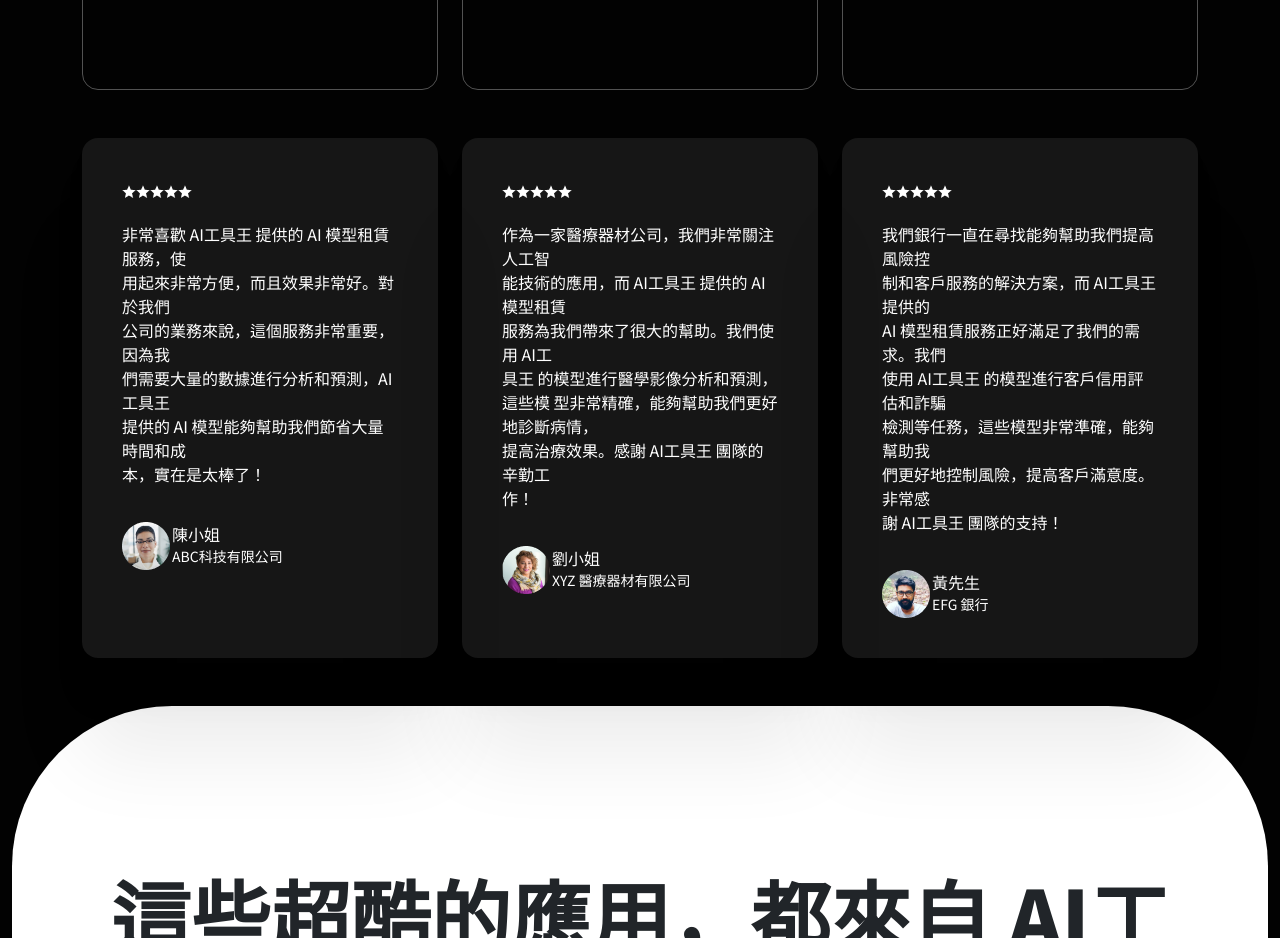
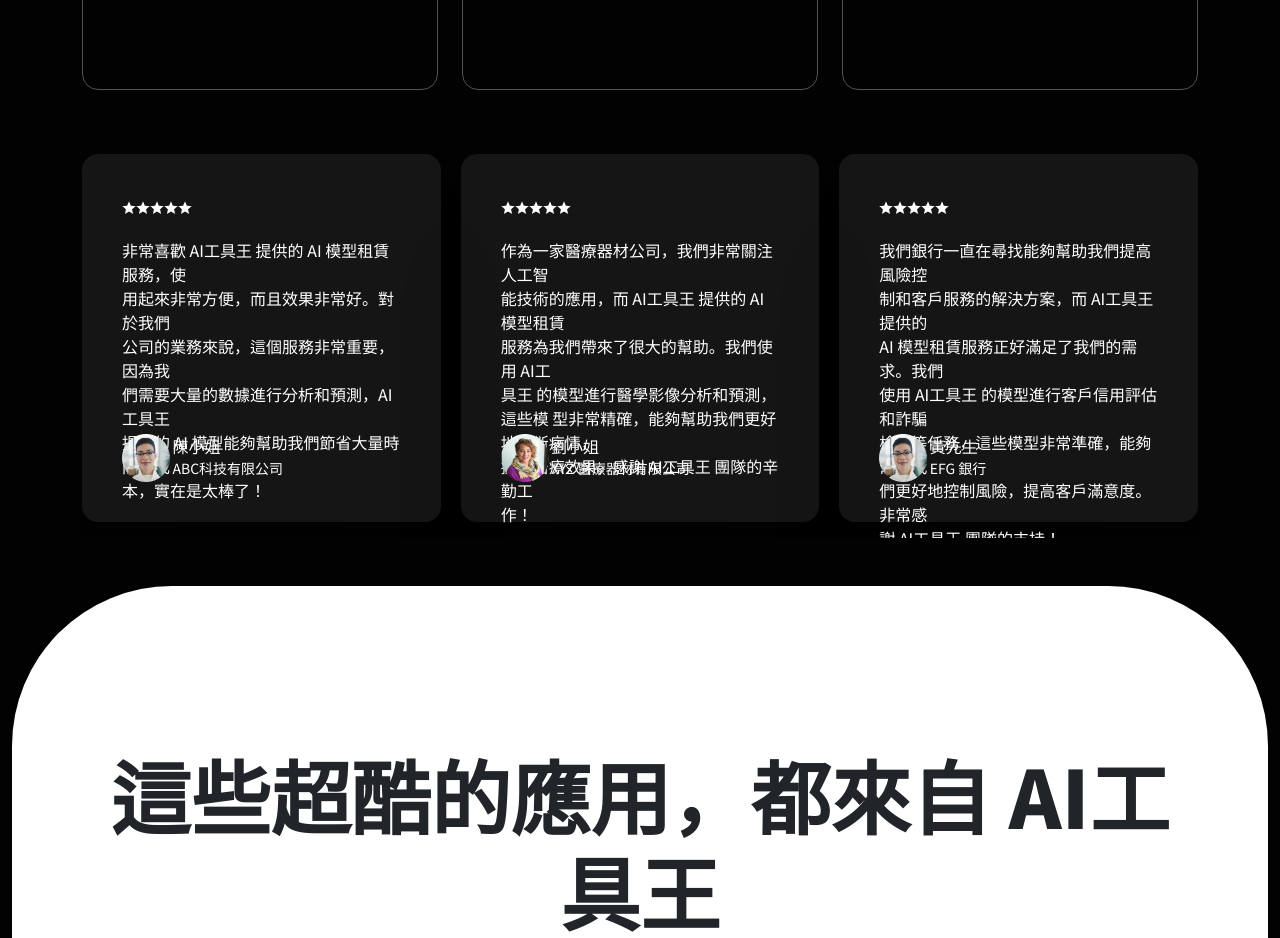
Before and after one commit to kelvinLin9/2023_HexschoolCamp, a Vue app: page /#/ in a window 1280 px wide. Shown: the part 1900-2838 px from the top of the page. Built offline with nearby package versions, Linux system fonts and the light colour scheme; no server answers.

Commit message:
更新swiper部分

```diff
--- a/package.json
+++ b/package.json
@@ -14,6 +14,7 @@
     "core-js": "^3.8.3",
     "gsap": "^3.11.3",
     "pinia": "^2.0.23",
+    "swiper": "^9.3.2",
     "vue": "^3.2.13",
     "vue-axios": "^3.5.2",
     "vue-router": "^4.0.3",
--- /dev/null
+++ b/src/components/EvaluateView.vue
@@ -0,0 +1,147 @@
+<template>
+  <div class="container my-5">
+    <Swiper
+      :loop="true"
+      :slidesPerView="1"
+      :spaceBetween="20"
+      :freeMode="true"
+      :pagination="{clickable: true}"
+      :modules="modules"
+      navigation
+      :scrollbar="{ draggable: true }"
+      :breakpoints="{
+      '768': {
+        slidesPerView: 2,
+        spaceBetween: 20,
+      },
+      '992': {
+        slidesPerView: 3,
+        spaceBetween: 20,
+      },
+    }"
+      class="mySwiper"
+    >
+      <SwiperSlide>
+        <div class="evaluate-bg my-3">
+          <div class="evaluate-star">
+            <img src="../assets/images/Star.png" alt="">
+            <img src="../assets/images/Star.png" alt="">
+            <img src="../assets/images/Star.png" alt="">
+            <img src="../assets/images/Star.png" alt="">
+            <img src="../assets/images/Star.png" alt="">
+          </div>
+          <div>
+            <p class="Noto-Sans-TC-400 text-white fs-16">
+              非常喜歡 AI工具王 提供的 AI 模型租賃服務，使<br>用起來非常方便，而且效果非常好。對於我們<br>
+              公司的業務來說，這個服務非常重要，因為我<br>們需要大量的數據進行分析和預測，AI工具王<br>
+              提供的 AI 模型能夠幫助我們節省大量時間和成<br>本，實在是太棒了！
+            </p>
+          </div>
+          <div class="row">
+            <div class="col-2">
+              <img src="../assets/images/Ellipse3.png" alt="">
+            </div>
+            <div class="col">
+              <div class="Noto-Sans-TC-400 text-white fs-16">陳小姐</div>
+              <div class="Noto-Sans-TC-400 text-white fs-14">ABC科技有限公司</div>
+            </div>
+          </div>
+        </div>
+      </SwiperSlide>
+      <SwiperSlide>
+        <div class="evaluate-bg my-3">
+          <div class="evaluate-star">
+            <img src="../assets/images/Star.png" alt="">
+            <img src="../assets/images/Star.png" alt="">
+            <img src="../assets/images/Star.png" alt="">
+            <img src="../assets/images/Star.png" alt="">
+            <img src="../assets/images/Star.png" alt="">
+          </div>
+          <div>
+            <p class="Noto-Sans-TC-400 text-white fs-16">
+              作為一家醫療器材公司，我們非常關注人工智<br>能技術的應用，而 AI工具王 提供的 AI 模型租賃<br>
+              服務為我們帶來了很大的幫助。我們使用 AI工<br>具王 的模型進行醫學影像分析和預測，這些模
+              型非常精確，能夠幫助我們更好地診斷病情，<br>提高治療效果。感謝 AI工具王 團隊的辛勤工<br>作！
+            </p>
+          </div>
+          <div class="row">
+            <div class="col-2">
+              <img src="../assets/images/Ellipse3-1.png" alt="劉小姐">
+            </div>
+            <div class="col">
+              <div class="Noto-Sans-TC-400 text-white fs-16">劉小姐</div>
+          <div class="Noto-Sans-TC-400 text-white fs-14">XYZ 醫療器材有限公司</div>
+            </div>
+          </div>
+        </div>
+      </SwiperSlide>
+      <SwiperSlide>
+        <div class="evaluate-bg my-3 ">
+          <div class="evaluate-star">
+            <img src="../assets/images/Star.png" alt="">
+            <img src="../assets/images/Star.png" alt="">
+            <img src="../assets/images/Star.png" alt="">
+            <img src="../assets/images/Star.png" alt="">
+            <img src="../assets/images/Star.png" alt="">
+          </div>
+          <div>
+            <p class="Noto-Sans-TC-400 text-white fs-16">
+              我們銀行一直在尋找能夠幫助我們提高風險控<br>制和客戶服務的解決方案，而 AI工具王 提供的<br>
+              AI 模型租賃服務正好滿足了我們的需求。我們<br>使用 AI工具王 的模型進行客戶信用評估和詐騙<br>
+              檢測等任務，這些模型非常準確，能夠幫助我<br>們更好地控制風險，提高客戶滿意度。非常感<br>
+              謝 AI工具王 團隊的支持！
+            </p>
+          </div>
+          <div class="row">
+            <div class="col-2">
+              <img src="../assets/images/Ellipse3.png" alt="黃先生">
+            </div>
+            <div class="col">
+              <div class="Noto-Sans-TC-400 text-white fs-16">黃先生</div>
+              <div class="Noto-Sans-TC-400 text-white fs-14">EFG 銀行</div>
+            </div>
+          </div>
+        </div>
+      </SwiperSlide>
+    </swiper>
+  </div>
+</template>
+<script>
+// Import Swiper Vue.js components
+import { Swiper, SwiperSlide } from 'swiper/vue'
+
+// Import Swiper styles
+import 'swiper/css'
+
+import 'swiper/css/pagination'
+
+// import './style.css'
+
+// import required modules
+import { Pagination } from 'swiper'
+
+export default {
+  components: {
+    Swiper,
+    SwiperSlide
+  },
+  setup () {
+    return {
+      modules: [Pagination]
+    }
+  }
+}
+</script>
+
+<style lang="scss" scoped>
+  .evaluate-bg {
+    background: rgba(255, 255, 255, 0.08);
+    box-shadow: 0px 100px 80px rgba(18, 18, 18, 0.07), 0px 41.7776px 33.4221px rgba(18, 18, 18, 0.0503198), 0px 22.3363px 17.869px rgba(18, 18, 18, 0.0417275), 0px 12.5216px 10.0172px rgba(18, 18, 18, 0.035), 0px 6.6501px 5.32008px rgba(18, 18, 18, 0.0282725), 0px 2.76726px 2.21381px rgba(18, 18, 18, 0.0196802);
+    border-radius: 16px;
+    padding: 40px;
+    p {
+      padding: 20px 0;
+      height: 200px;
+    }
+  }
+</style>
--- a/src/stores/apiStore.js
+++ b/src/stores/apiStore.js
@@ -28,5 +28,59 @@ export default defineStore('apiStore', {
         console.log('QQ')
       })
     }
+  },
+  getters: {
+    filterWorksData () {
+      let filterWorksData
+      if (this.cacheSearch === '') {
+        switch (this.category) {
+          case 'all':
+            filterWorksData = this.worksData.filter((item) => {
+              return item
+            })
+            break
+          case 'S':
+            filterWorksData = this.worksData.filter((item) => {
+              return item.category === 'S'
+            })
+            break
+          case 'A':
+            filterWorksData = this.worksData.filter((item) => {
+              return item.category === 'A'
+            })
+            break
+          case 'B':
+            filterWorksData = this.worksData.filter((item) => {
+              return item.category === 'B'
+            })
+            break
+          case 'C':
+            filterWorksData = this.worksData.filter((item) => {
+              return item.category === 'C'
+            })
+            break
+          case '馬鞍':
+            filterWorksData = this.worksData.filter((item) => {
+              return item.description === '馬鞍'
+            })
+            break
+          case '馬蹄鐵':
+            filterWorksData = this.worksData.filter((item) => {
+              return item.description === '馬蹄鐵'
+            })
+            break
+          case '馬飼料':
+            filterWorksData = this.worksData.filter((item) => {
+              return item.description === '馬飼料'
+            })
+            break
+        }
+        return filterWorksData
+      } else {
+        return this.worksData.filter((item) => {
+          return item.title.match(this.cacheSearch)
+        })
+      }
+    }
   }
 })
--- a/src/views/HomePage.vue
+++ b/src/views/HomePage.vue
@@ -48,7 +48,7 @@
       </li>
     </ul>
   </section>
-  <section class="evaluate container my-5">
+  <!-- <section class="evaluate container my-5">
     <ul class="row">
       <li class="col-4 d-flex align-items-stretch">
         <div class="evaluate-bg">
@@ -133,8 +133,9 @@
         </div>
       </li>
     </ul>
-  </section>
+  </section> -->
 
+  <EvaluateView/>
   <AIApplication/>
 
   <section class="start-use container my-5">
@@ -157,10 +158,12 @@
 <script>
 import AIApplication from '@/components/AIApplication.vue'
 import GrassAnima from '@/components/GrassAnima.vue'
+import EvaluateView from '@/components/EvaluateView.vue'
 export default {
   components: {
     AIApplication,
-    GrassAnima
+    GrassAnima,
+    EvaluateView
   }
 }
 </script>
```
Also changed, not shown: 1 other file (tests, documents, lock files or other folders).
